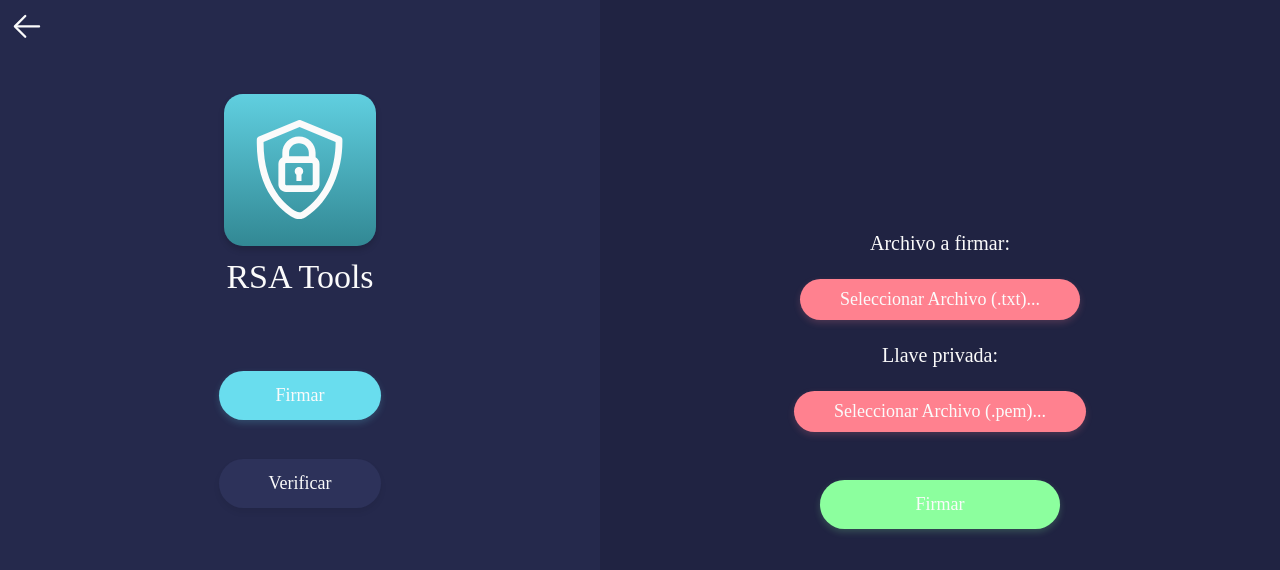
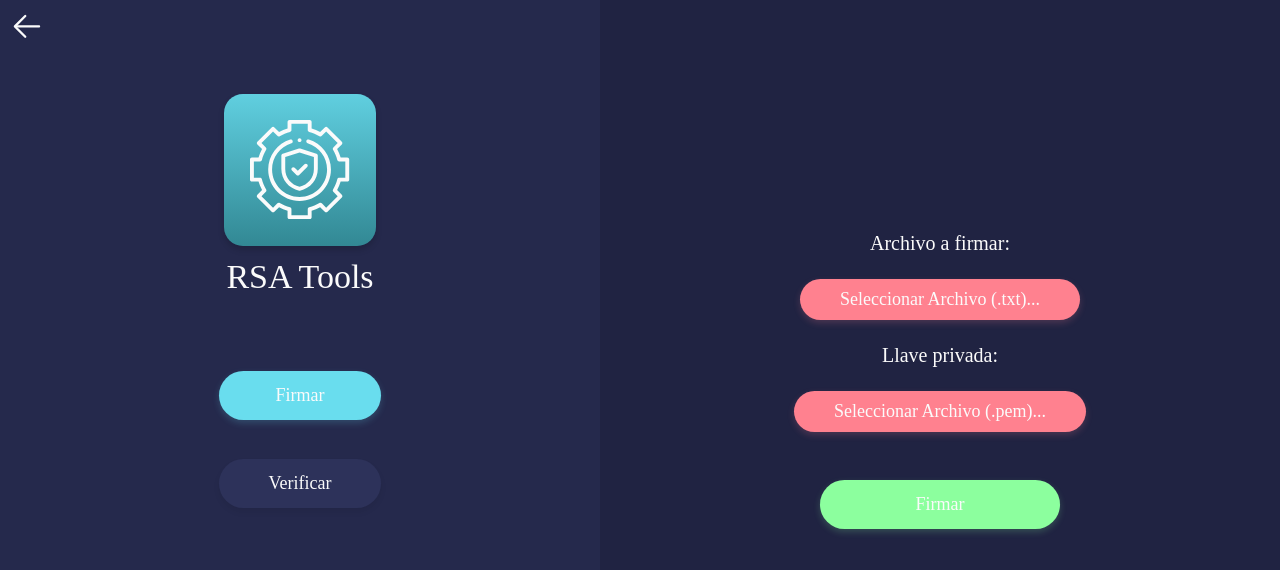
Before and after one commit to Ruben35/RSA-Tools, a React (Vite) app: page /signature in a window 1280 px wide. Shown: the top 570 px of the page. Built offline with nearby package versions, Linux system fonts and the light colour scheme.

Commit message:
Changing App Logo

```diff
--- a/src/components/LogoApp.jsx
+++ b/src/components/LogoApp.jsx
@@ -1,12 +1,12 @@
 import React from 'react';
-import LockIcon from '../assets/icons/lock.svg?component';
+import SecurityIcon from '../assets/icons/security.svg?component';
 
 
 const LogoApp = () => {
 
     return (
         <div className='logo'>
-            <LockIcon />
+            <SecurityIcon />
         </div>
     );
 }
--- a/src/pages/Signature.jsx
+++ b/src/pages/Signature.jsx
@@ -32,7 +32,7 @@ const Signature = () => {
         }else{
             // TODO: Process of verification with textFile.data and keyFile.data
 
-            var isValid = false; // TODO: This flag is the one to check if is a valid sign.
+            var isValid = true; // TODO: This flag is the one to check if is a valid sign.
 
             var fileName = textFile.path.split("\\");
             fileName = fileName[fileName.length -1];
```
Also changed, not shown: src/assets/icons/security.svg (added).
